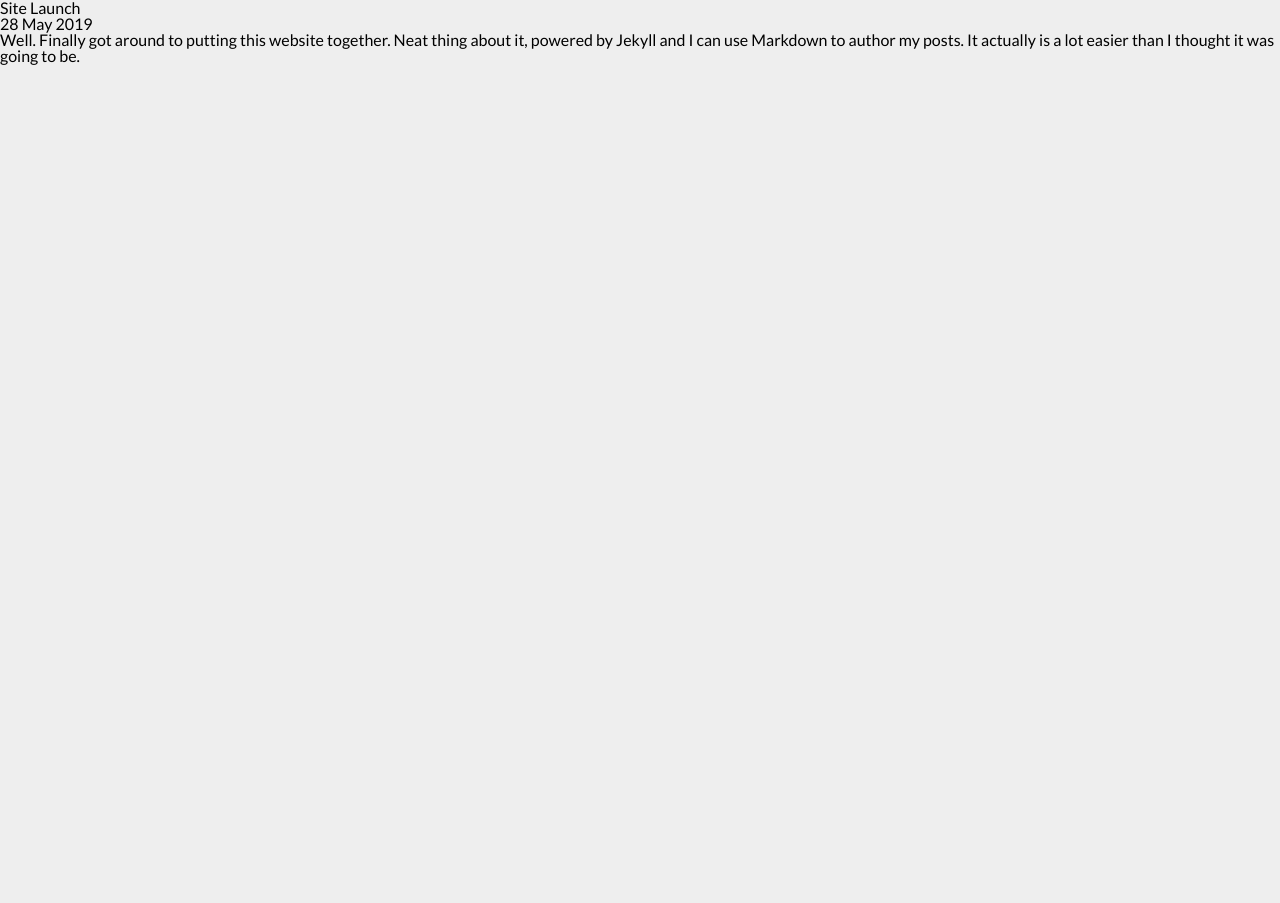
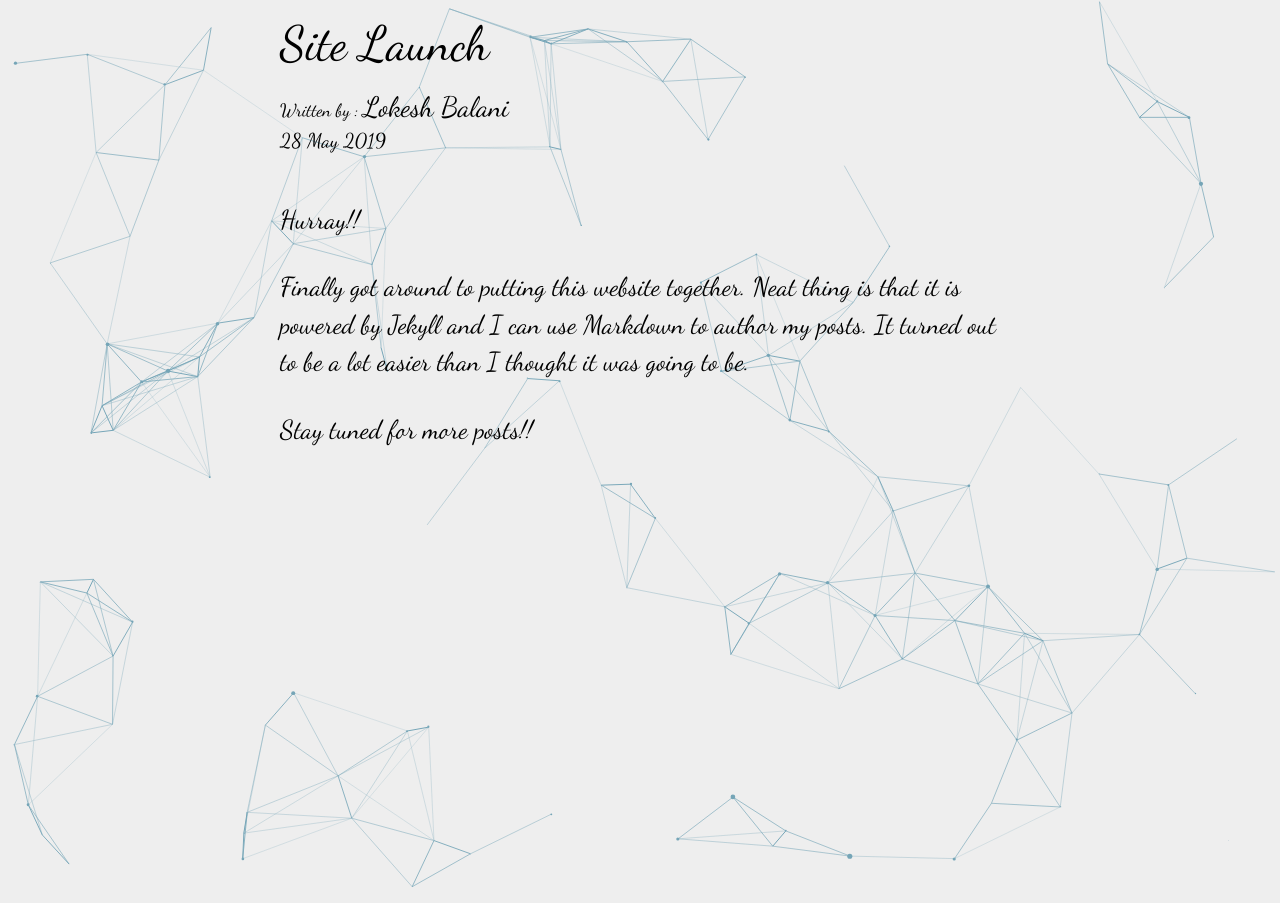
Before and after one commit to lokeshbalani/lokeshbalani.github.io, a Jekyll site: the page built from _posts/2019-05-28-site-launched.md, in a window 1280 px wide. Built offline with Jekyll 4.4.1, drawn with Linux system fonts in a browser that asks for light colours; nearby versions of some CDN libraries.

Commit message:
First iteration of the post page

```diff
--- a/_layouts/homepage.html
+++ b/_layouts/homepage.html
@@ -16,7 +16,7 @@
     <link rel="stylesheet" type="text/css" href="/assets/css/homepage.css">
 
     <!-- scripts -->
-    <script src="./assets/js/particles.min.js"></script>
+    <script src="/assets/js/particles.min.js"></script>
 </head>
 
 <body>
--- a/_layouts/post.html
+++ b/_layouts/post.html
@@ -8,25 +8,51 @@
   <title>{{ page.title }}</title>
 
   <!-- link to main stylesheet -->
-  <link href="https://fonts.googleapis.com/css?family=Lato:300,400,900" rel="stylesheet">
+  <link href="https://fonts.googleapis.com/css?family=Dancing+Script&display=swap" rel="stylesheet">
   <link rel="stylesheet" href="https://use.fontawesome.com/releases/v5.8.2/css/all.css"
     integrity="sha384-oS3vJWv+0UjzBfQzYUhtDYW+Pj2yciDJxpsK1OYPAYjqT085Qq/1cq5FLXAZQ7Ay" crossorigin="anonymous">
 
   <link rel="stylesheet" type="text/css" href="/assets/css/reset.css">
-  <link rel="stylesheet" type="text/css" href="/assets/css/homepage.css">
+  <link rel="stylesheet" type="text/css" href="/assets/css/posts.css">
 
+  <!-- scripts -->
+  <script src="/assets/js/particles.min.js"></script>
 </head>
 
 <body>
+  <canvas class="header__background" width="3344" height="1374" style="width: 100%; height: 100%;"></canvas>
+
   <div class="container">
+    <div class="post-hdr">
+        <h1 class="title">{{ page.title }}</h1>
+        <h3 >Written by : <span class="author">{{page.author}}</span></h3>
+        <p class="post-date">{{ page.date | date_to_string }}</p>
+    </div>
 
-    <h1>{{ page.title }}</h1>
-    <p class="meta">{{ page.date | date_to_string }}</p>
+    <div class="post-cnt">{{content}}</div>
+  </div>
 
-    <div class="blog">
-      {{ content }}
-    </div>
-  </div>
+  <script>
+    window.onload = function () {
+      Particles.init({
+        selector: '.header__background',
+        color: '#75A5B7',
+        maxParticles: 130,
+        connectParticles: true,
+        responsive: [{
+          breakpoint: 768,
+          options: {
+            maxParticles: 80
+          }
+        }, {
+          breakpoint: 375,
+          options: {
+            maxParticles: 50
+          }
+        }]
+      });
+    };
+  </script>
 </body>
 
 </html>
--- a/_posts/2019-05-28-site-launched.md
+++ b/_posts/2019-05-28-site-launched.md
@@ -2,7 +2,11 @@
 layout: post
 title: "Site Launch"
 date: 2019-05-28
-categories: blog
+author: Lokesh Balani
 ---
 
-Well. Finally got around to putting this website together. Neat thing about it, powered by Jekyll and I can use Markdown to author my posts. It actually is a lot easier than I thought it was going to be.
+Hurray!!
+
+Finally got around to putting this website together. Neat thing is that it is powered by Jekyll and I can use Markdown to author my posts. It turned out to be a lot easier than I thought it was going to be.
+
+Stay tuned for more posts!!
--- a/assets/css/posts.css
+++ b/assets/css/posts.css
@@ -9,7 +9,14 @@ body {
 
 .container {
     max-width: 720px;
-    margin: auto;
+    margin: 0;
+    position: absolute;
+    left: 50%;
+    top: 0;
+    transform: translateX(-50%);
+    width: calc(100% - 40px);
+    display: block;
+    padding: 0 5px;
 }
 
 .post-hdr{
@@ -36,27 +43,42 @@ body {
     color: black;
     display: inline-block;
     vertical-align: middle;
+    margin-bottom: 25px;
+}
+
+.post-hdr h3{
+    font-size: 18px;
+}
+
+.post-hdr .author{
+    font-size: 28px;
+    color: black;
+    display: inline-block;
+    margin-bottom: 10px;
+}
+
+.post-hdr a .title{
     border-bottom: black 1px dotted;
 }
 
-.posts .post-link{
+.post-link{
     font-size: 36px;
     margin-bottom: 10px;
     text-decoration: none;
     display: inline-block;
 }
 
-.posts .post-date{
+.post-date{
     font-size: 20px;
     margin-bottom: 30px;
     display: block;
 }
 
-.posts .post-excerpt{
+.post-excerpt{
     font-size: 28px;
 }
 
-.posts .post-excerpt p{
+.post-excerpt p{
     padding-bottom: 20px;
 }
 
@@ -64,3 +86,13 @@ body {
     width: 30%;
     margin: 20px 0;
 }
+
+.posts .post-excerpt hr:last-child{
+    border: none;
+}
+
+.post-cnt p{
+    font-size: 26px;
+    line-height: 1.44;
+    margin-bottom: 30px;
+}
```
Also changed, not shown: _layouts/postlist.html (+27 -0 lines).
